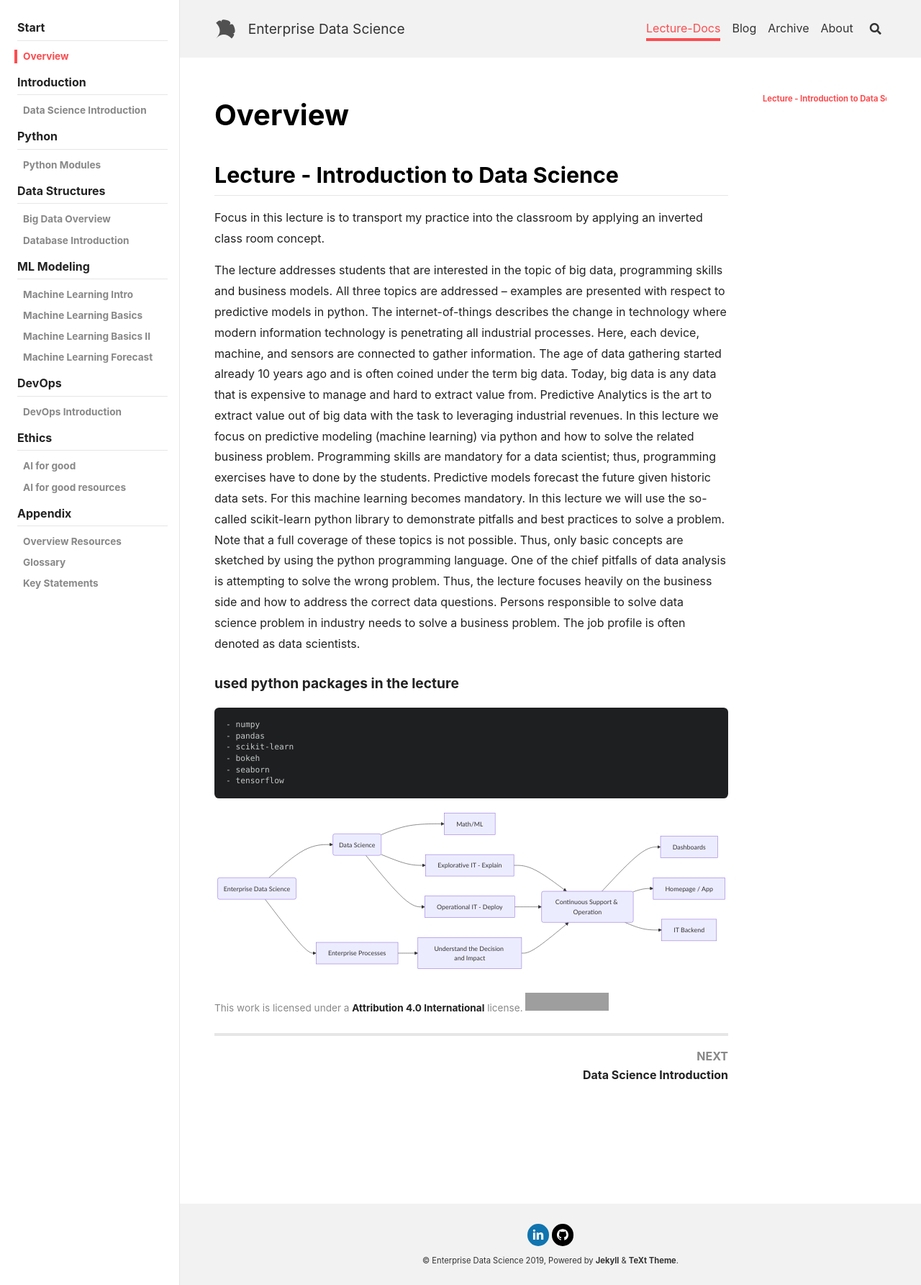
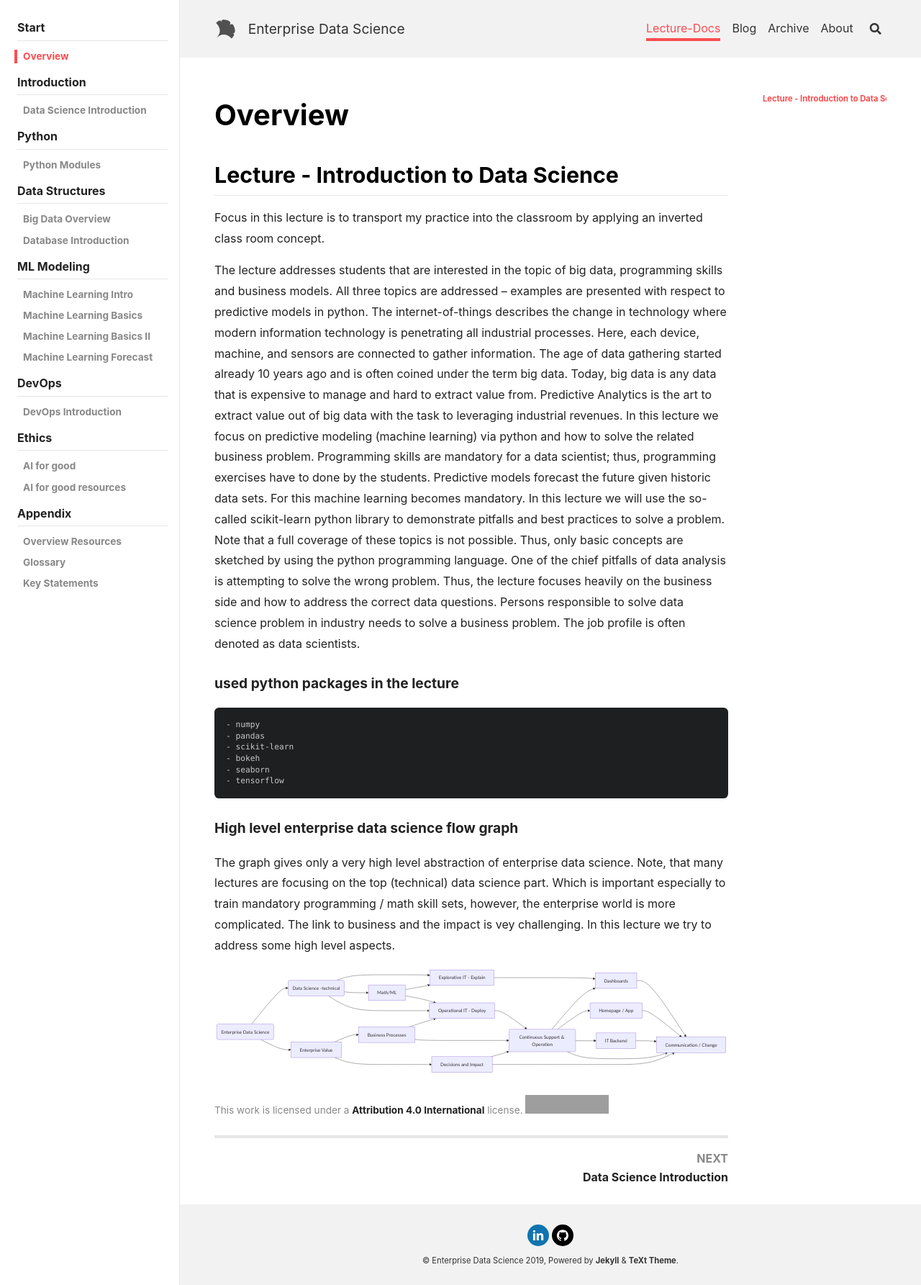
Before and after one commit to kienlef/kienlef.github.io, a Jekyll site: the page built from docs/_docs/overview.md, in a window 1280 px wide. Shown: the whole page at 72% size. Built offline with Jekyll 4.4.1, drawn with Linux system fonts in a browser that asks for light colours; nearby versions of some CDN libraries; grey boxes are pictures that could not be loaded.

Commit message:
started with new overview and link to enterprise data science

````diff
--- a/docs/_docs/overview.md
+++ b/docs/_docs/overview.md
@@ -23,30 +23,46 @@ The lecture addresses students that are interested in the topic of big data, pro
 ```
 
 <!--more-->
+#### High level enterprise data science flow graph
+
+The graph gives only a very high level abstraction of enterprise data science. Note, that many lectures are focusing on the top (technical) data science part. Which is important especially to train mandatory programming / math skill sets, however, the enterprise world is more complicated. The link to business and the impact is vey challenging. In this lecture we try to address some high level aspects.
 
 ```mermaid
 graph LR;
     A0(Enterprise Data Science)
-    B0(Data Science)
-    B1[Enterprise Processes]
-    C0[Math/ML]
-    C1[Explorative IT - Explain]
+    B0(Data Science -technical)
+    B1[Enterprise Value]
+    C0[Explorative IT - Explain]
+    C1[Math/ML]
     C2[Operational IT - Deploy]
-    D0[Understand the Decision and Impact]
+    D0[Business Processes]
+    D1[Decisions and Impact]
     E0(Continuous Support & Operation)
     F0[Dashboards]
     F1[Homepage / App]
     F2[IT Backend]
+    G3[Communication / Change]
     A0-->B0;
     A0-->B1;
     B0-->C0;
     B0-->C1;
+    B1-->D0;
+    B1-->D1;
+    C1-->C0;
+    C1-->C2;
     B0-->C2;
-    B1-->D0;
-    C1-->E0
-    C2-->E0
-    D0-->E0
-    E0-->F0
-    E0-->F1
-    E0-->F2
+    C2-->E0;
+    C0-->F0;
+    D0-->C2;
+    D0-->E0;
+    D1-->E0;
+
+    E0-->F0;
+    E0-->F1;
+    E0-->F2;
+    E0-->G3;
+    F0-->G3;
+    F1-->G3;
+    F2-->G3;
+    D1-->G3;
 ```
````
